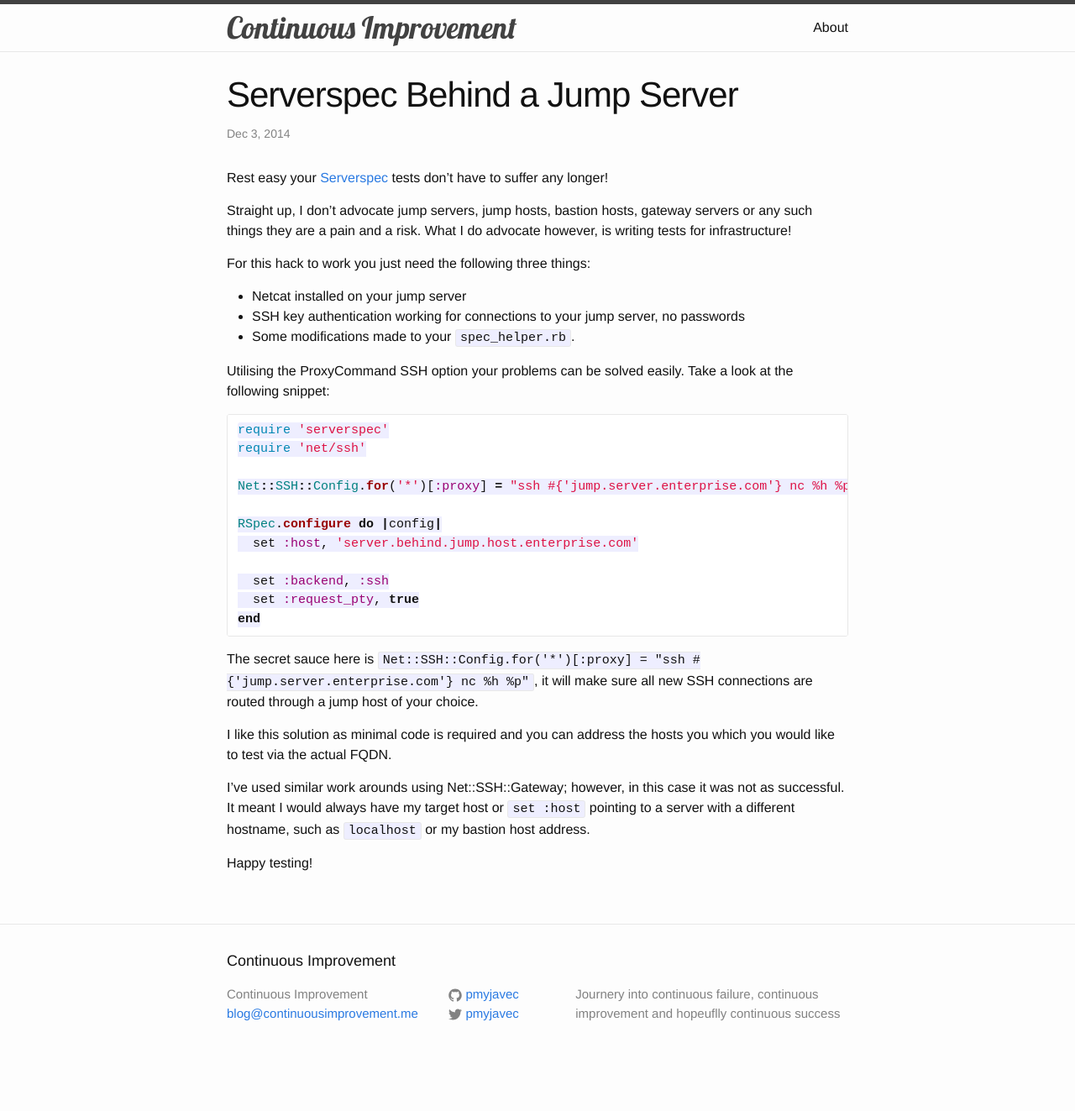
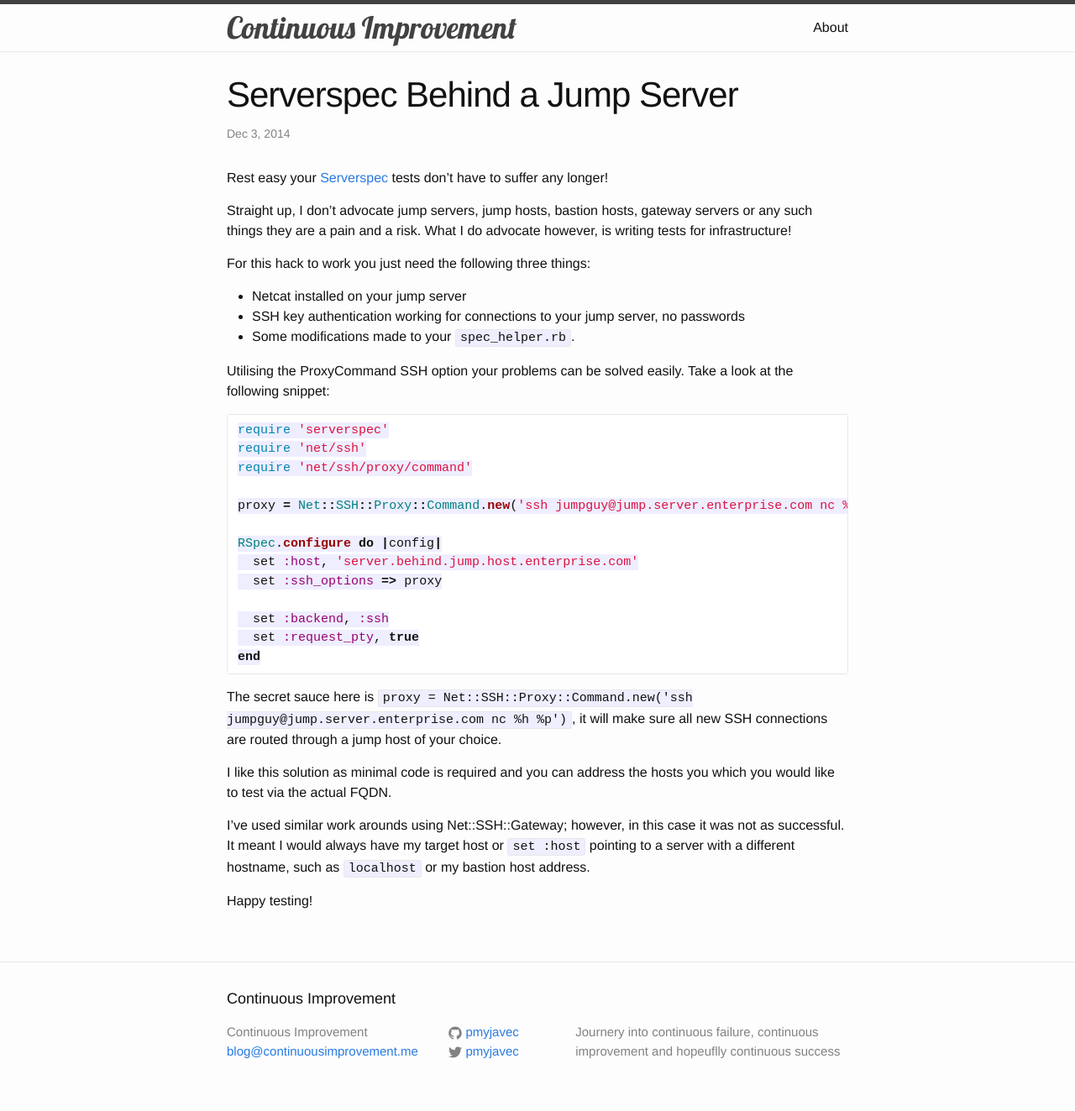
Before and after one commit to pmyjavec/pmyjavec.github.io, a Jekyll site: the page built from _posts/2014-12-03-serverspec-behind-jump-server.md, in a window 1280 px wide. Shown: the whole page at 84% size. Built offline with Jekyll 4.4.1, drawn with Linux system fonts in a browser that asks for light colours; comment, search, counter and statistics services are not loaded; before the commit the page ends 1278 px from its top, so only the background shows below that.

Commit message:
nicer code

```diff
--- a/_posts/2014-12-03-serverspec-behind-jump-server.md
+++ b/_posts/2014-12-03-serverspec-behind-jump-server.md
@@ -21,11 +21,13 @@ Utilising the ProxyCommand SSH option your problems can be solved easily. Take a
 ~~~ruby
 require 'serverspec'
 require 'net/ssh'
+require 'net/ssh/proxy/command'
 
-Net::SSH::Config.for('*')[:proxy] = "ssh #{'jump.server.enterprise.com'} nc %h %p"
+proxy = Net::SSH::Proxy::Command.new('ssh jumpguy@jump.server.enterprise.com nc %h %p')
 
 RSpec.configure do |config|
   set :host, 'server.behind.jump.host.enterprise.com'
+  set :ssh_options => proxy
 
   set :backend, :ssh
   set :request_pty, true
@@ -33,7 +35,7 @@ end
 ~~~
 
 
-The secret sauce here is `Net::SSH::Config.for('*')[:proxy] = "ssh #{'jump.server.enterprise.com'} nc %h %p"`, it will
+The secret sauce here is `proxy = Net::SSH::Proxy::Command.new('ssh jumpguy@jump.server.enterprise.com nc %h %p')`, it will
 make sure all new SSH connections are routed through a jump host of your choice.
 
 I like this solution as minimal code is required and you can address the hosts you which you would like to test via the actual FQDN.
```
